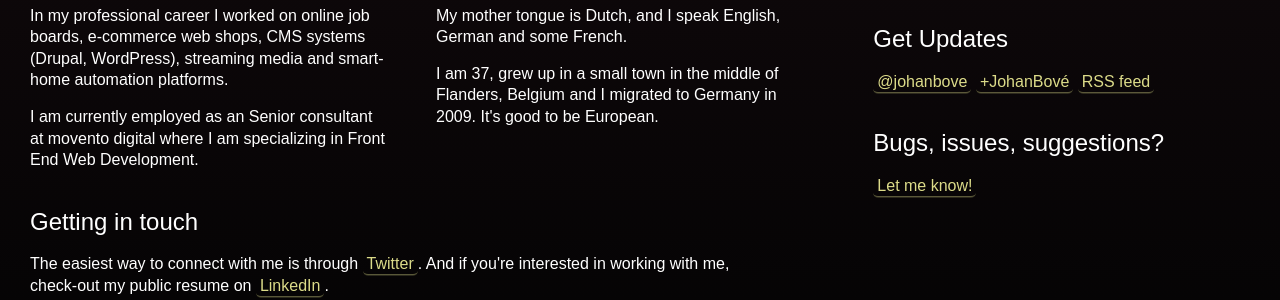
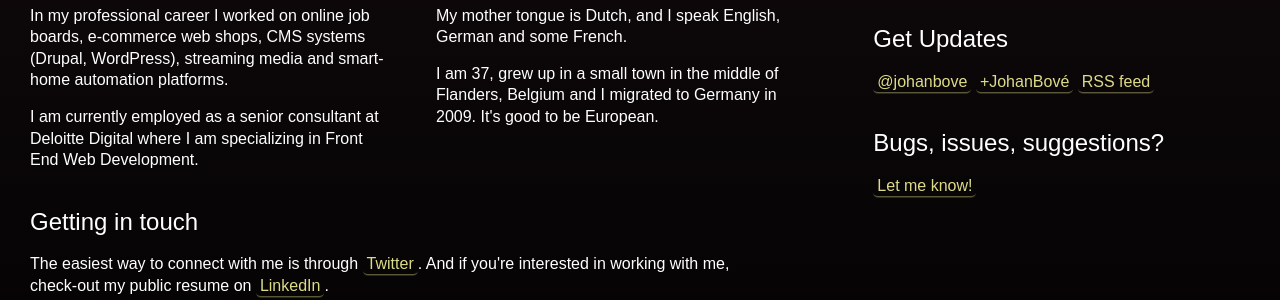
Before and after one commit to johanbove/johanbove.github.io, a Jekyll site: the page built from index.markdown, in a window 1280 px wide and 1147 px high. Shown: the part 625-925 px from the top of the window. Built offline with Jekyll 4.4.1, drawn with Linux system fonts in a browser that asks for light colours.

Commit message:
Update index.markdown
Changed employer

```diff
--- a/index.markdown
+++ b/index.markdown
@@ -33,7 +33,7 @@ Getting current year for calculating my age.
     <div class="block">
         <h3>I'm an IT consultant</h3>
         <p>In my professional career I worked on online job boards, e-commerce web shops, CMS systems (Drupal, WordPress), streaming media and smart-home automation platforms.</p>
-        <p>I am currently employed as an Senior consultant at movento digital where I am specializing in Front End Web Development.</p>
+        <p>I am currently employed as a senior consultant at Deloitte Digital where I am specializing in Front End Web Development.</p>
     </div>
 
     <div class="block">
```
